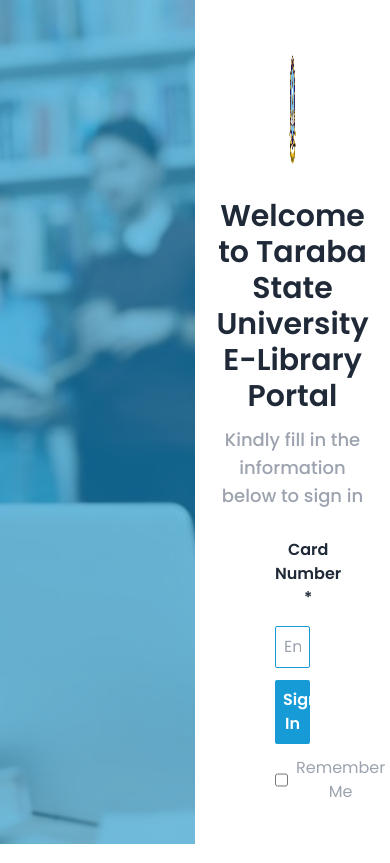
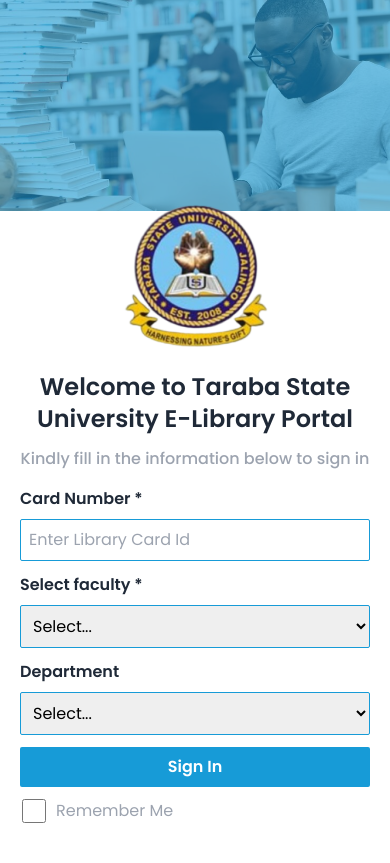
Before and after one commit to Vixs101/Ebooks_and_Journal_Management_System, a React (Vite) app: page /sign_in in a window 390 px wide. Built offline with nearby package versions, Linux system fonts and the light colour scheme.

Commit message:
finished the responsive design of the signin page

```diff
--- a/src/pages/SignIn.tsx
+++ b/src/pages/SignIn.tsx
@@ -3,29 +3,30 @@
 function SignIn() {
   return (
     <>
-      <section className="flex h-full w-full">
-        <aside className="h-full w-1/2">
+      <section className="flex md:flex-row flex-col h-full w-full">
+        <aside className="h-1/4 md:h-full md:w-1/2">
           <div className="bg-[url(/images/signInImage.jpg)] bg-no-repeat bg-center bg-cover h-full w-full">
             <div className="bg-[#179BD7] h-full w-full bg-opacity-60 "></div>
           </div>
         </aside>
-        <aside className="h-full w-1/2 flex flex-col items-center justify-center py-10 px-20 text-center">
-          <div className="flex flex-col items-center h-full w-full gap-7 ">
+        <aside className="h-3/4 md:h-full md:w-1/2 flex flex-col items-center justify-center pb-5 pt-3 px-5 md:px-7 lg:px-20 text-center">
+          <div className="flex flex-col items-center justify-center h-full w-full gap-4  ">
             <img
               src="/images/logo.png"
               alt="School logo"
-              className="h-1/6 w-1/6"
+              className="lg:h-1/6 lg:w-1/6"
             />
             <div className="flex flex-col items-center gap-3">
-              <h1 className="text-3xl font-semibold text-gray-800">
+              <h1 className="text-2xl font-semibold text-gray-800">
                 Welcome to Taraba State University E-Library Portal
               </h1>
-              <p className="text-lg text-gray-400 font-medium">
+              <p className="text-base text-gray-400 font-medium">
                 Kindly fill in the information below to sign in
               </p>
             </div>
             <form className="flex flex-col gap-3 w-full">
-              <div className="flex flex-col items-start gap-4">
+              {/* card id */}
+              <div className="flex flex-col items-start gap-2">
                 <label
                   htmlFor="LibraryCardId"
                   className="font-semibold text-gray-800"
@@ -39,12 +40,56 @@
                   className="outline-none border p-2 border-[#179BD7] w-full rounded-sm"
                 />
               </div>
+
+              {/* faculty */}
+              <div className="flex flex-col items-start gap-2">
+                <label
+                  htmlFor="selectFaculty"
+                  className="font-semibold text-gray-800"
+                >
+                  Select faculty *
+                </label>
+                <select
+                  id="faculty"
+                  className="outline-none border p-2 border-[#179BD7] w-full rounded-sm"
+                >
+                  <option value="">Select...</option>
+                  <option value="option1">Option 1</option>
+                  <option value="option2">Option 2</option>
+                  <option value="option3">Option 3</option>
+                </select>
+              </div>
+              {/* department */}
+              <div className="flex flex-col items-start gap-2">
+                <label
+                  htmlFor="selectDepartment"
+                  className="font-semibold text-gray-800"
+                >
+                  Department
+                </label>
+                <select
+                  id="departments"
+                  className="outline-none border p-2 border-[#179BD7] w-full rounded-sm"
+                >
+                  <option value="">Select...</option>
+                  <option value="option1">Option 1</option>
+                  <option value="option2">Option 2</option>
+                  <option value="option3">Option 3</option>
+                </select>
+              </div>
+
               <button className="bg-[#179BD7] hover:bg-[#3db5ed] p-2 rounded-sm text-white font-semibold">
                 Sign In
               </button>
-              <div className="flex items-center gap-2">
-                <input type="checkbox" name="saveDetails" className="h-6 w-7 "/>
-                <label htmlFor="saveDetails" className="text-gray-400">Remember Me</label>
+              <div className="flex items-center gap-2 mb-10 md:mb-2">
+                <input
+                  type="checkbox"
+                  name="saveDetails"
+                  className="h-6 w-7 "
+                />
+                <label htmlFor="saveDetails" className="text-gray-400">
+                  Remember Me
+                </label>
               </div>
             </form>
           </div>
```
